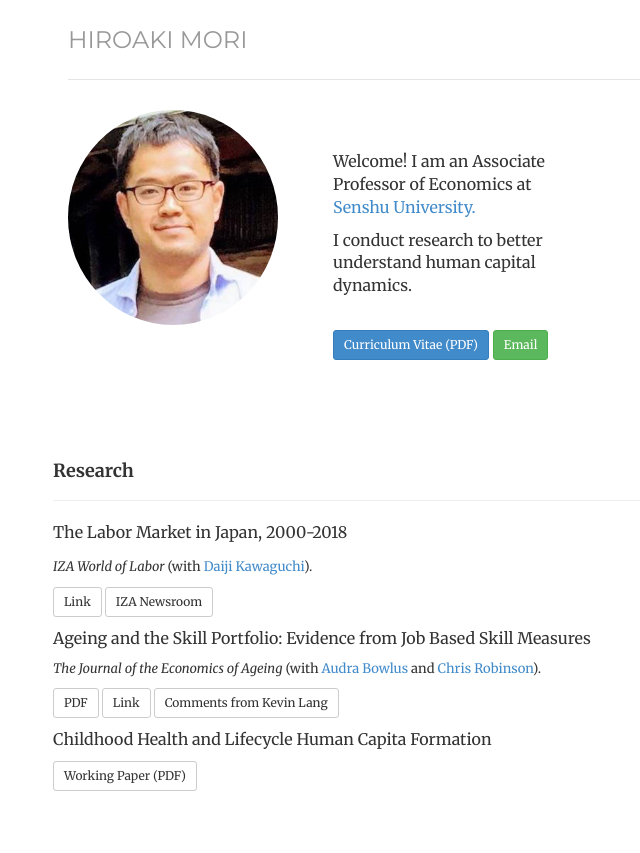
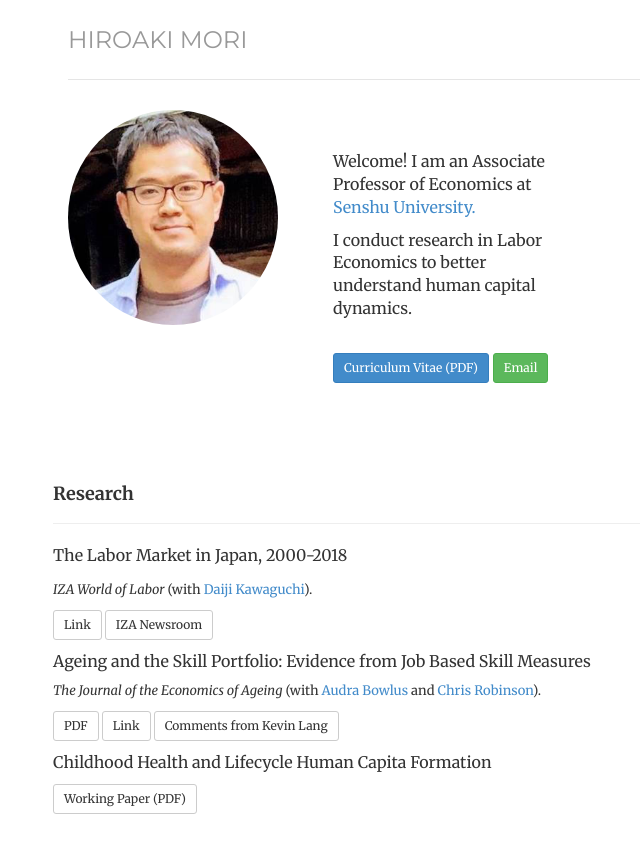
Before and after one commit to morihiroaki/morihiroaki.github.io, a Jekyll site: the page built from index.html, in a window 1280 px wide. Shown: the top 853 px of the page, without its empty margins (212-852 px from the left). Built offline with Jekyll 4.4.1, drawn with Linux system fonts in a browser that asks for light colours.

Commit message:
Update index.html

```diff
--- a/index.html
+++ b/index.html
@@ -18,7 +18,7 @@
  <div class='col-sm-7'>
 <p><font size="3"> Welcome! I am an Associate Professor of Economics at
  <a href="https://www.senshu-u.ac.jp/english/learn/economics/" target="_blank" title="Link">Senshu University.</a></p>
-<p> I conduct research to better understand human capital dynamics. </p>
+<p> I conduct research in Labor Economics to better understand human capital dynamics. </p>
 <br/>
 <p><a href="/files/cv_mori_new.pdf" target="_blank" class="btn btn-primary btn-sm" role="button">Curriculum Vitae (PDF)</a>
 <a href="mailto:h.mori@isc.senshu-u.ac.jp" class="btn btn-success btn-sm" role="button">Email</a></p>
```
